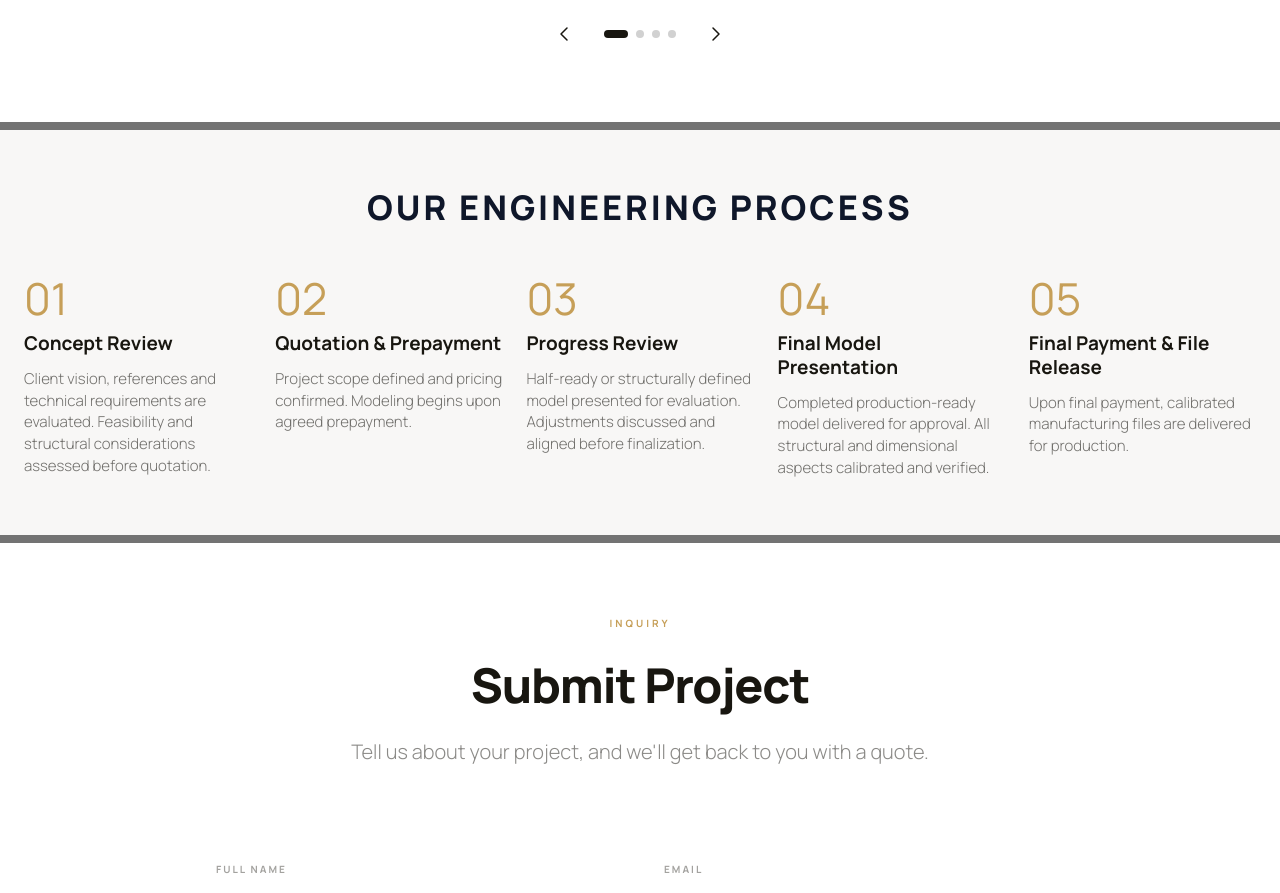
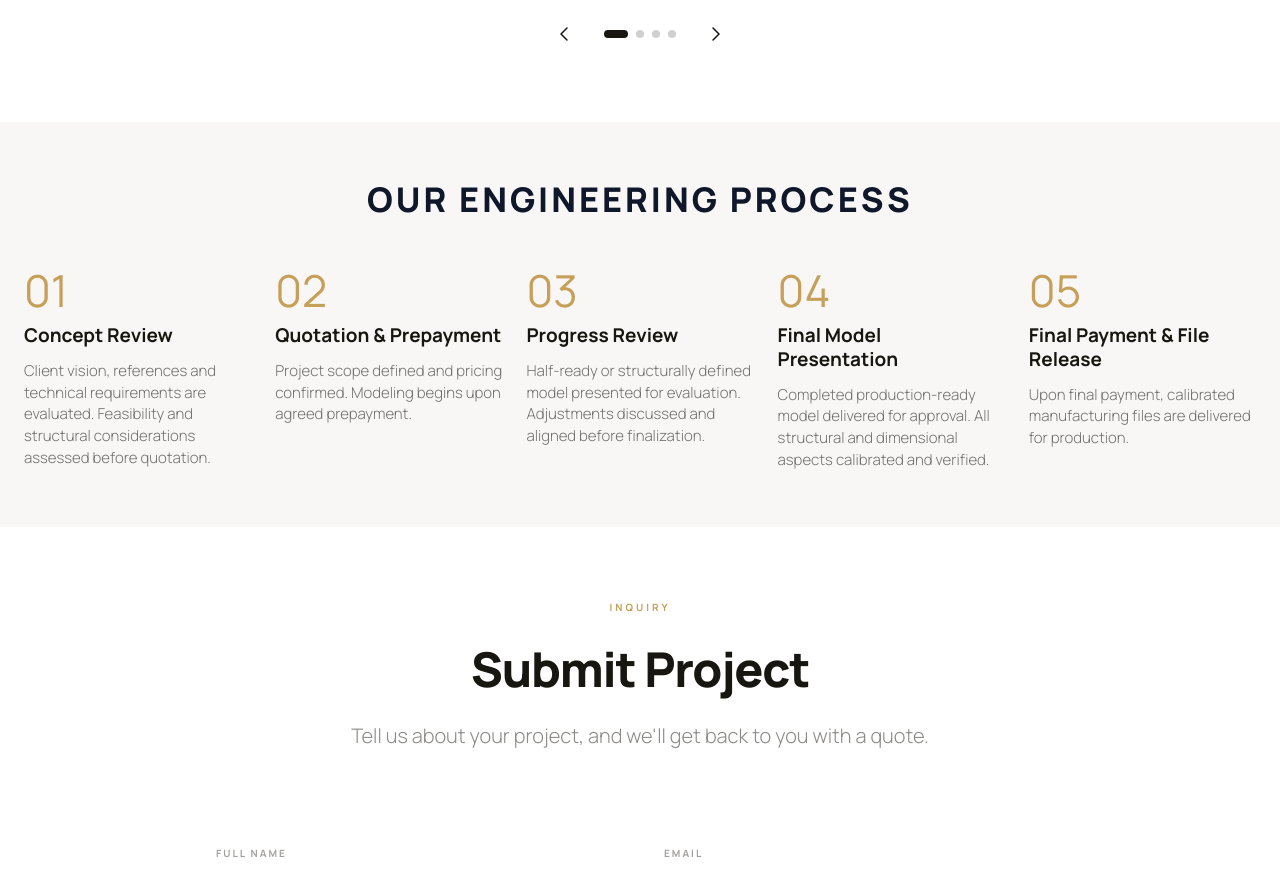
Before and after one commit to neetrino/goldcrest3d.com, a Next.js app: page / in a window 1280 px wide. Shown: the part 5980-6873 px from the top of the page. Built offline with nearby package versions, Linux system fonts and the light colour scheme; no server answers.

Commit message:
Our Engineering Process վեռ ւ վառի սեվ գցեռը հանել եմ

```diff
--- a/src/components/landing/LandingSections.tsx
+++ b/src/components/landing/LandingSections.tsx
@@ -24,10 +24,8 @@ export function LandingSections() {
       <SectionFounder />
 
       <SectionFinishedCreations />
-      <SectionDivider variant="onLight" />
 
       <SectionProcess />
-      <SectionDivider variant="onLight" />
 
       <SectionQuote />
       <SectionDivider variant="onLight" />
```
